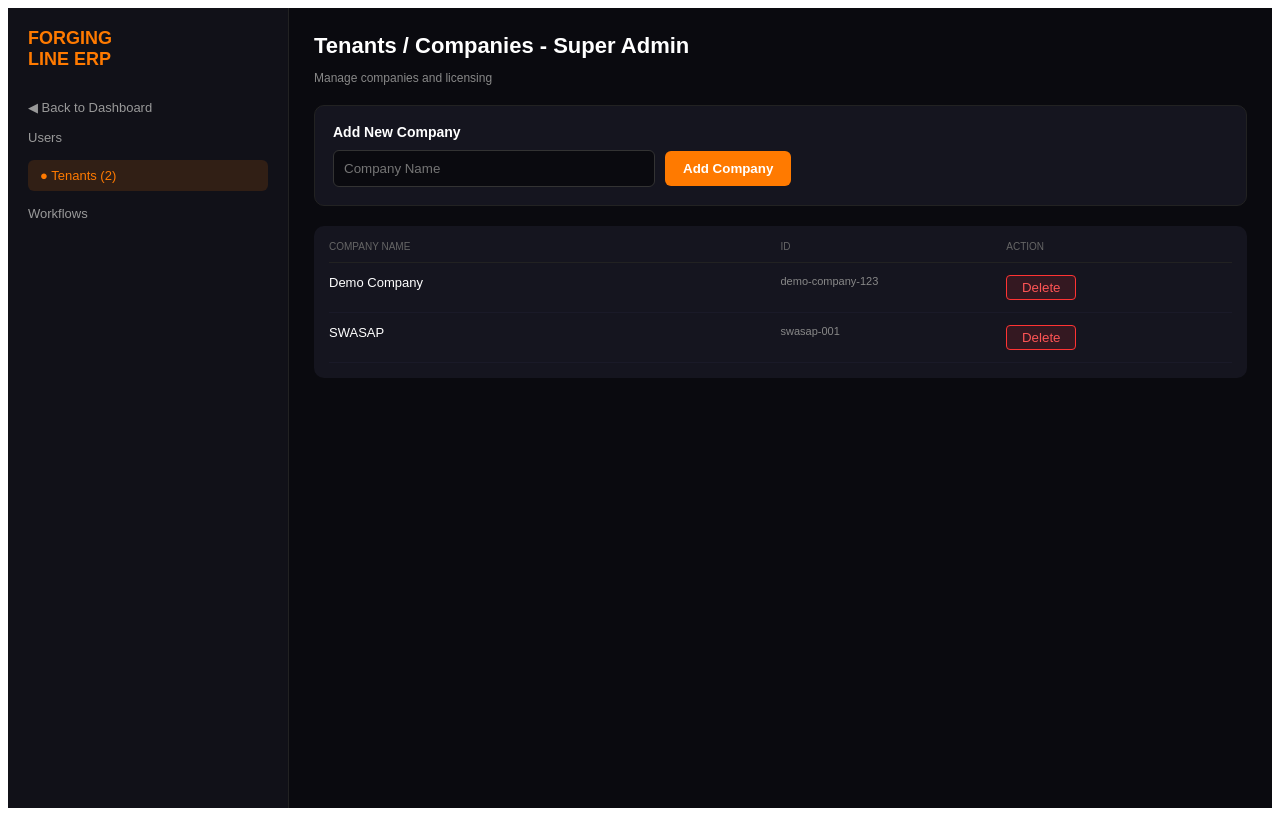
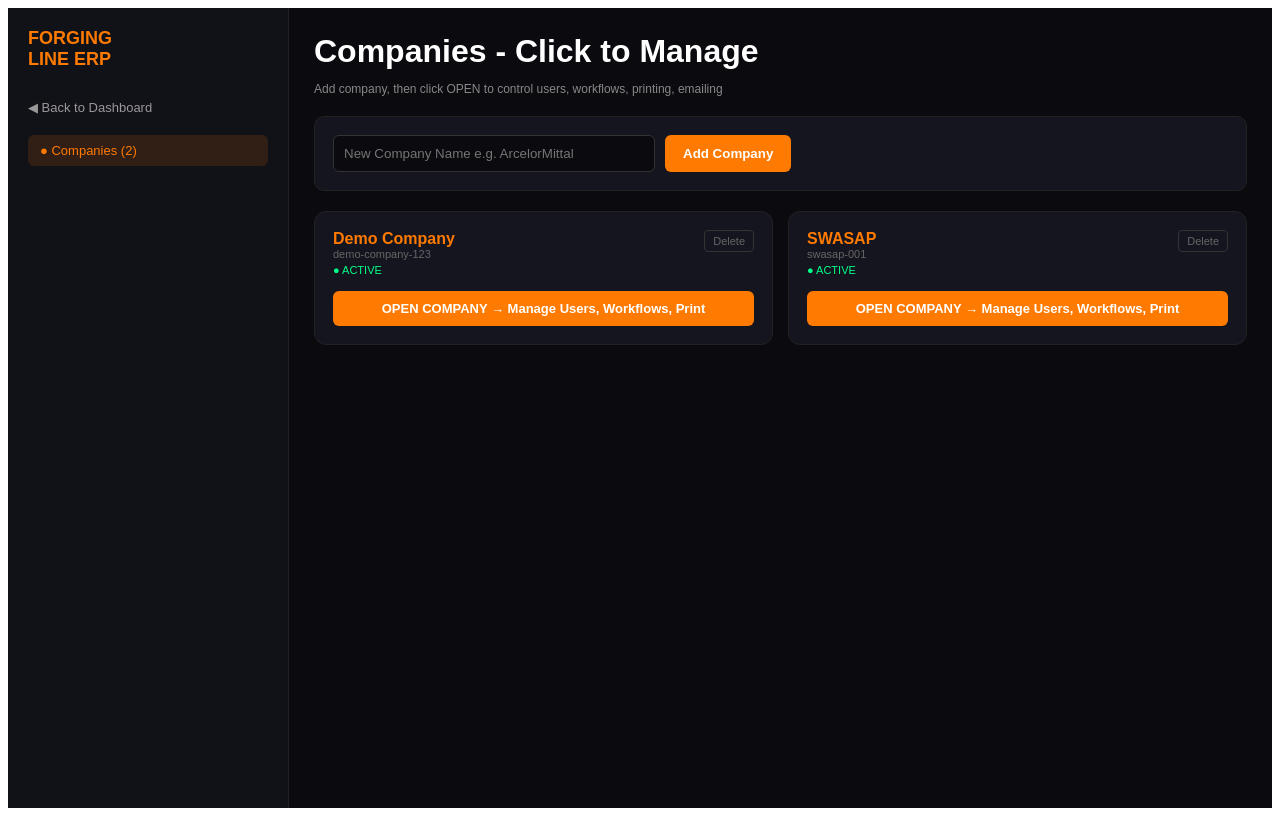
Before and after one commit to tshabalalaaleck-light/industryflow-production-REAL, a Next.js app: page /dashboard/tenants in a window 1280 px wide. Built offline with nearby package versions, Linux system fonts and the light colour scheme.

Commit message:
COMPANY WORKSPACE - click company to manage users workflows print email product sheet

```diff
--- a/src/pages/dashboard/tenants.tsx
+++ b/src/pages/dashboard/tenants.tsx
@@ -4,27 +4,29 @@ export default function TenantsPage(){
   const load=()=>fetch("/api/tenants").then(r=>r.json()).then(d=>setTenants(d.tenants||[]))
   useEffect(()=>{load()},[])
   const addTenant=async()=>{ if(!name) return; await fetch("/api/tenants",{method:"POST",headers:{"Content-Type":"application/json"},body:JSON.stringify({name})}); setName(""); load() }
-  const delTenant=async(id:string)=>{ if(!confirm("Delete "+id+"?")) return; await fetch(`/api/tenants?id=${id}`,{method:"DELETE"}); load() }
+  const delTenant=async(id:string)=>{ if(!confirm("Delete "+id+"? All users & workflows for this company will be orphaned!")) return; await fetch(`/api/tenants?id=${id}`,{method:"DELETE"}); load() }
   return (
   <div style={{display:"flex", minHeight:"100vh", background:"#0a0a0f", color:"white", fontFamily:"sans-serif"}}>
     <div style={{width:240, background:"#111118", borderRight:"1px solid #222", padding:20}}>
       <div style={{color:"#ff7a00", fontWeight:900, fontSize:18}}>FORGING<br/>LINE ERP</div>
       <a href="/dashboard" style={{color:"#999", fontSize:13, padding:"10px 0", display:"block", textDecoration:"none", marginTop:20}}>◀ Back to Dashboard</a>
-      <a href="/dashboard/users" style={{color:"#999", fontSize:13, display:"block", textDecoration:"none", padding:"5px 0"}}>Users</a>
-      <div style={{background:"#ff7a0022", color:"#ff7a00", padding:"8px 12px", borderRadius:6, fontSize:13, margin:"10px 0"}}>● Tenants ({tenants.length})</div>
-      <a href="/dashboard/workflows" style={{color:"#999", fontSize:13, display:"block", textDecoration:"none", padding:"5px 0"}}>Workflows</a>
+      <div style={{background:"#ff7a0022", color:"#ff7a00", padding:"8px 12px", borderRadius:6, fontSize:13, margin:"10px 0"}}>● Companies ({tenants.length})</div>
     </div>
     <div style={{flex:1, padding:25}}>
-      <h1 style={{fontSize:22, margin:0}}>Tenants / Companies - Super Admin</h1>
-      <p style={{fontSize:12, color:"#888"}}>Manage companies and licensing</p>
-      <div style={{background:"#15151f", borderRadius:10, padding:18, margin:"20px 0", border:"1px solid #222"}}>
-        <h3 style={{margin:"0 0 10px", fontSize:14}}>Add New Company</h3>
-        <input placeholder="Company Name" value={name} onChange={e=>setName(e.target.value)} style={{padding:10, marginRight:10, background:"#0a0a0f", border:"1px solid #333", color:"white", borderRadius:6, width:300}}/>
-        <button onClick={addTenant} style={{padding:"10px 18px", background:"#ff7a00", color:"white", border:"none", borderRadius:6, cursor:"pointer", fontWeight:700}}>Add Company</button>
+      <h1 style={{margin:0}}>Companies - Click to Manage</h1>
+      <p style={{fontSize:12, color:"#888"}}>Add company, then click OPEN to control users, workflows, printing, emailing</p>
+      <div style={{background:"#15151f", borderRadius:10, padding:18, margin:"20px 0", border:"1px solid #222", display:"flex", gap:10}}>
+        <input placeholder="New Company Name e.g. ArcelorMittal" value={name} onChange={e=>setName(e.target.value)} style={{padding:10, background:"#0a0a0f", border:"1px solid #333", color:"white", borderRadius:6, width:300}}/>
+        <button onClick={addTenant} style={{padding:"10px 18px", background:"#ff7a00", color:"white", border:"none", borderRadius:6, fontWeight:700}}>Add Company</button>
       </div>
-      <div style={{background:"#15151f", borderRadius:10, padding:15}}>
-        <div style={{display:"grid", gridTemplateColumns:"2fr 1fr 1fr", fontSize:10, color:"#666", paddingBottom:10, borderBottom:"1px solid #222"}}><span>COMPANY NAME</span><span>ID</span><span>ACTION</span></div>
-        {tenants.map((t:any)=><div key={t.id} style={{display:"grid", gridTemplateColumns:"2fr 1fr 1fr", padding:"12px 0", borderBottom:"1px solid #1a1a28", fontSize:13}}><span>{t.name}</span><span style={{color:"#888", fontSize:11}}>{t.id}</span><button onClick={()=>delTenant(t.id)} style={{background:"#ff333322", color:"#ff5555", border:"1px solid #ff3333", borderRadius:4, padding:"4px 8px", cursor:"pointer", width:70}}>Delete</button></div>)}
+      <div style={{display:"grid", gridTemplateColumns:"repeat(2,1fr)", gap:15}}>
+        {tenants.map((t:any)=><div key={t.id} style={{background:"#15151f", border:"1px solid #222", borderRadius:12, padding:18}}>
+          <div style={{display:"flex", justifyContent:"space-between", alignItems:"start"}}>
+            <div><div style={{fontWeight:800, fontSize:16, color:"#ff7a00"}}>{t.name}</div><div style={{fontSize:11, color:"#666"}}>{t.id}</div><div style={{fontSize:11, color:"#00ff88", marginTop:4}}>● ACTIVE</div></div>
+            <button onClick={()=>delTenant(t.id)} style={{background:"none", border:"1px solid #333", color:"#666", borderRadius:4, padding:"4px 8px", fontSize:11}}>Delete</button>
+          </div>
+          <a href={`/dashboard/tenants/${t.id}`} style={{display:"block", marginTop:15, background:"#ff7a00", color:"white", textAlign:"center", padding:"10px", borderRadius:6, textDecoration:"none", fontWeight:700, fontSize:13}}>OPEN COMPANY → Manage Users, Workflows, Print</a>
+        </div>)}
       </div>
     </div>
   </div>
```
